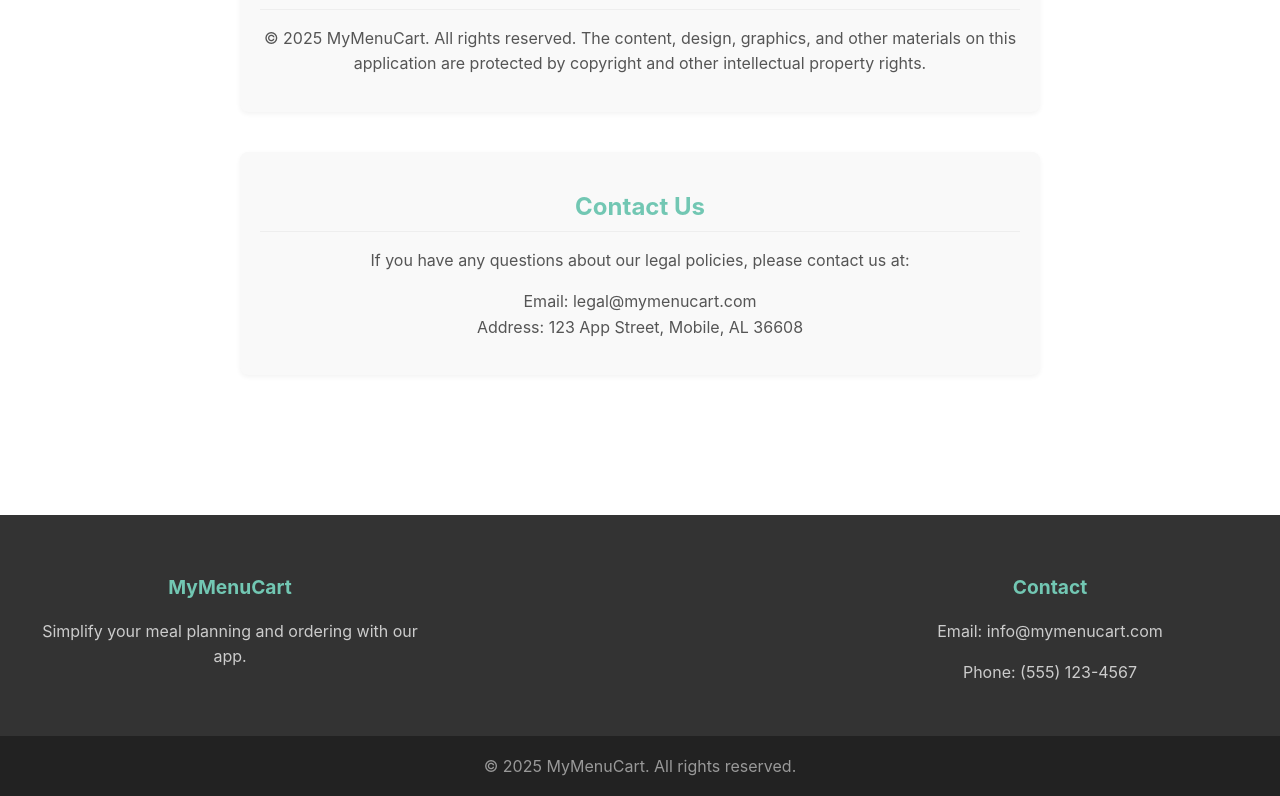
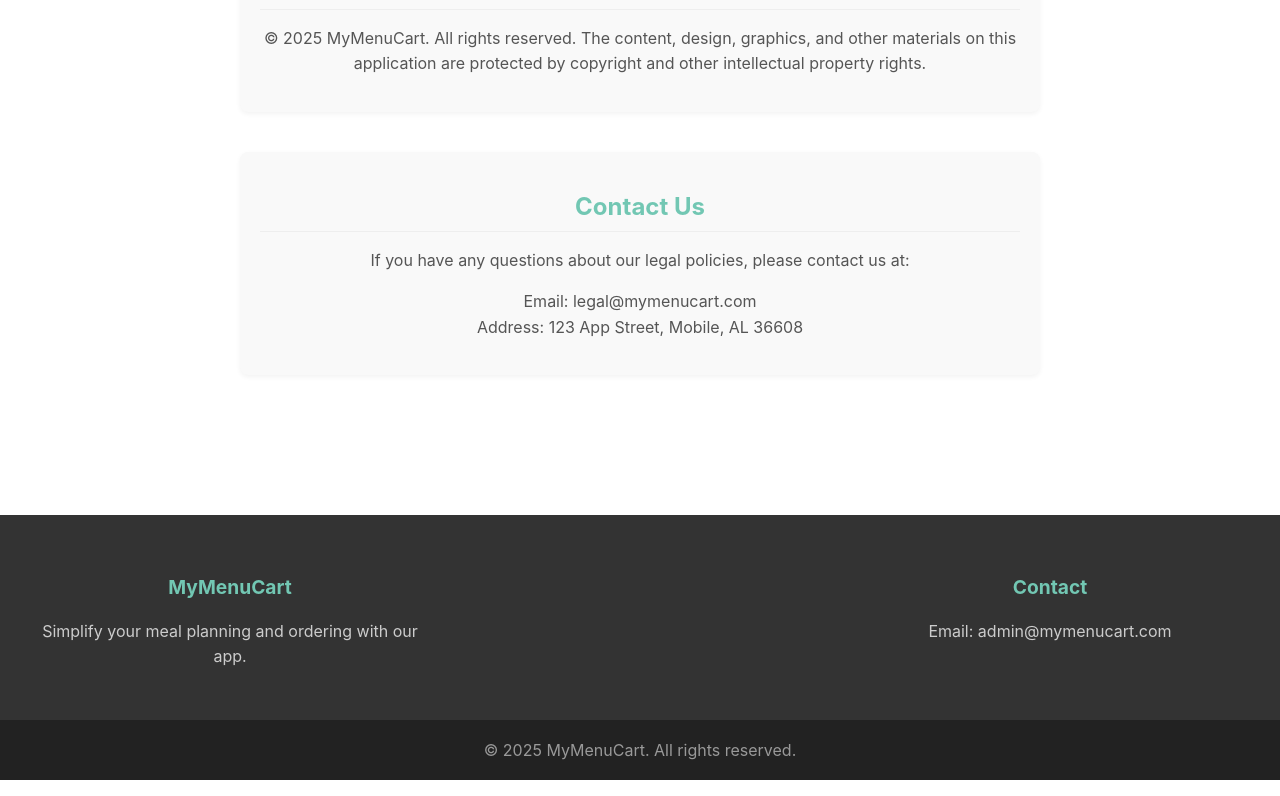
Before and after one commit to tkauffman42/myMenuCartWeb, a React (Create React App) app: page /legal in a window 1280 px wide. Shown: the part 2081-2877 px from the top of the page. Built offline with nearby package versions, Linux system fonts and the light colour scheme.

Commit message:
fix: Update contact email in Footer component for accuracy

```diff
--- a/src/components/Footer.js
+++ b/src/components/Footer.js
@@ -15,8 +15,7 @@ function Footer() {
 
                 <div className="footer-section">
                     <h3>Contact</h3>
-                    <p>Email: info@mymenucart.com</p>
-                    <p>Phone: (555) 123-4567</p>
+                    <p>Email: admin@mymenucart.com</p>
                 </div>
             </div>
 
```
